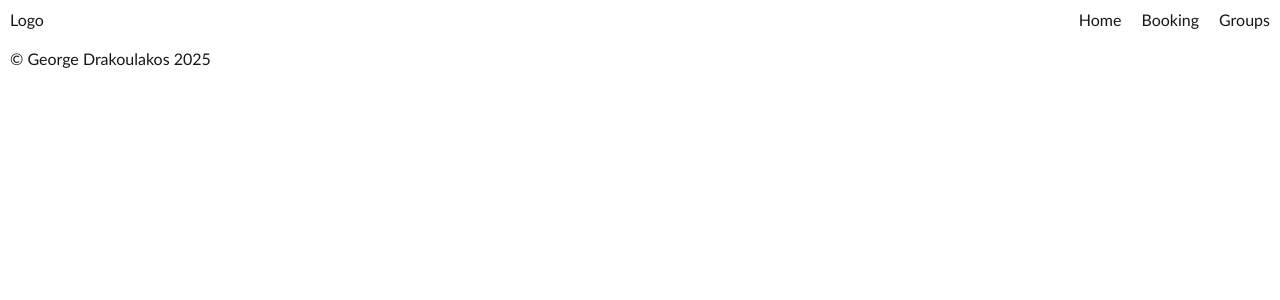
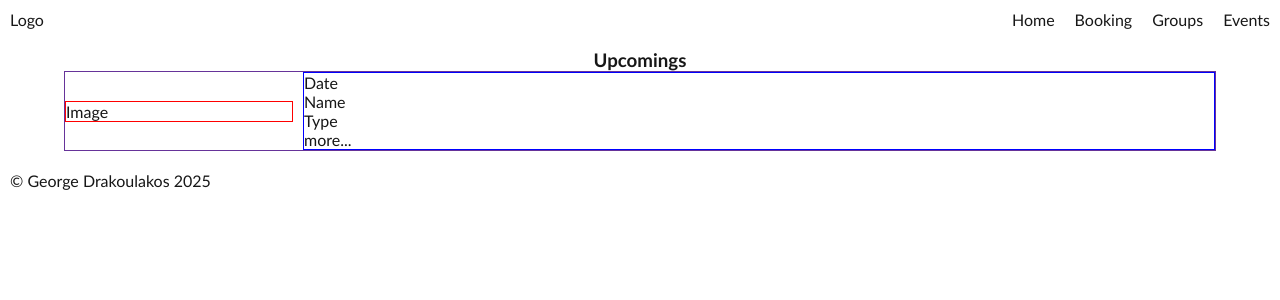
Before and after one commit to gdrakoulakos/athlisis-hub, a Next.js app: page / in a window 1280 px wide. Shown: the top 300 px of the page. Built offline with nearby package versions, Linux system fonts and the light colour scheme.

Commit message:
Add Upcomings component and styles; update Header options and integrate into Home page

```diff
--- a/src/app/components/Header/Header.js
+++ b/src/app/components/Header/Header.js
@@ -1,14 +1,16 @@
 import styles from "./Header.module.css";
 
 export default function Header() {
-  const headerOptions = ["Home", "Booking", "Groups"];
+  const headerOptions = ["Home", "Booking", "Groups", "Events"];
 
   return (
     <div className={styles.headerSection}>
       <div className={styles.logo}>Logo</div>
       <div className={styles.optionsContainer}>
         {headerOptions.map((option, index) => (
-          <div key={index} className={styles.option}>{option}</div>
+          <div key={index} className={styles.option}>
+            {option}
+          </div>
         ))}
       </div>
     </div>
--- /dev/null
+++ b/src/app/components/Upcomings/Upcomings.js
@@ -0,0 +1,18 @@
+import styles from "./Upcomings.module.css";
+
+export default function Upcomings() {
+  return (
+    <div className={styles.upcomingsSection}>
+      <h3>Upcomings</h3>
+      <div className={styles.upcomingsContainer}>
+        <div className={styles.image}>Image</div>
+        <div className={styles.infoContainer}>
+          <div className={styles.date}>Date</div>
+          <div className={styles.Name}>Name</div>
+          <div className={styles.type}>Type</div>
+          <div className={styles.more}>more...</div>
+        </div>
+      </div>
+    </div>
+  );
+}
--- /dev/null
+++ b/src/app/components/Upcomings/Upcomings.module.css
@@ -0,0 +1,26 @@
+.upcomingsSection {
+  width: 100%;
+  margin: 10px;
+  display: flex;
+  flex-direction: column;
+  align-items: center;
+}
+
+.upcomingsContainer {
+  width: 90%;
+  border: solid 1px rebeccapurple;
+  display: flex;
+  flex-direction: row;
+  align-items: center;
+}
+
+.image {
+  width: 20%;
+  border: solid 1px red;
+  margin-right: 10px;
+}
+
+.infoContainer {
+    width: 80%;
+    border: solid 1px blue;
+}
--- a/src/app/page.js
+++ b/src/app/page.js
@@ -1,3 +1,10 @@
+import styles from "./page.module.css";
+import Upcomings from "./components/Upcomings/Upcomings";
+
 export default function Home() {
-  return;
+  return (
+  <div className={styles.homePageSection}>
+    <Upcomings />
+  </div>
+)
 }
--- /dev/null
+++ b/src/app/page.module.css
@@ -0,0 +1,5 @@
+.homePageSection {
+  display: flex;
+  flex-direction: column;
+  align-items: center;
+}
```
